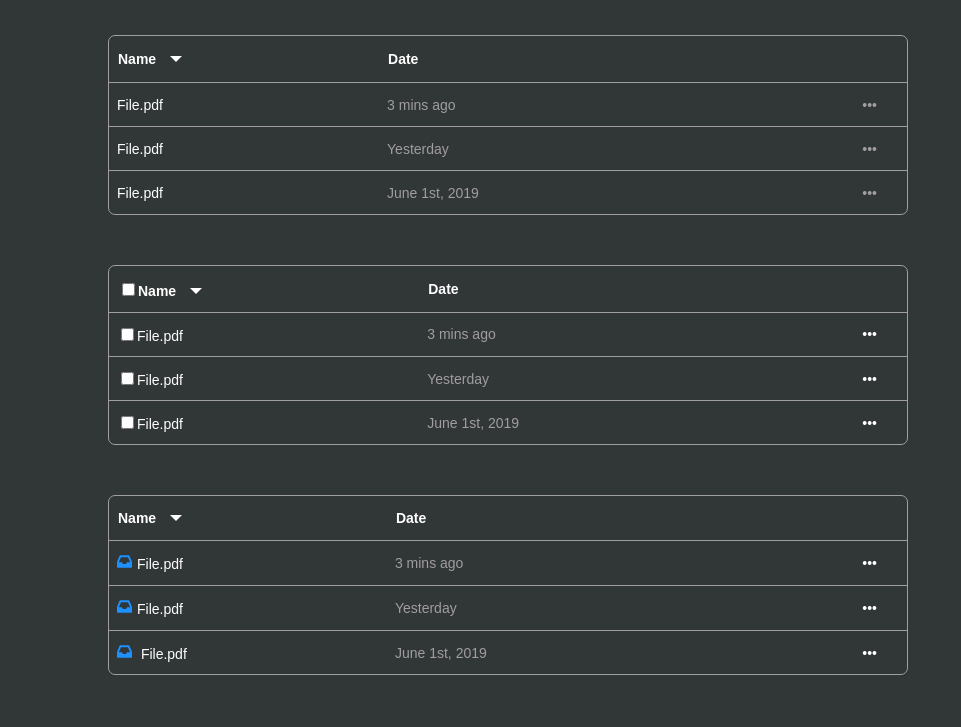
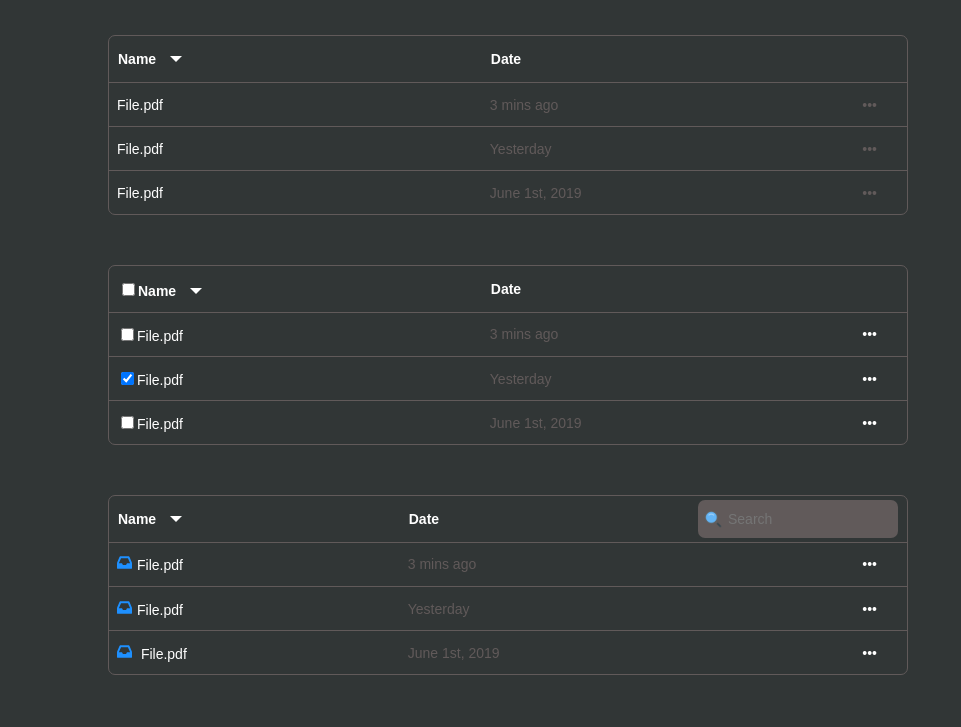
Before and after one commit to sergiigaliant/cursor-blackhawk, a plain HTML site: page HW3 CSS Sergii Galiant/index.html in a window 1280 px wide. Shown: the part 73-800 px from the top of the page, without its empty margins (0-961 px from the left). Drawn offline with Linux system fonts and the light colour scheme.

Commit message:
add input type=search, add file search.png

```diff
--- a/HW3 CSS Sergii Galiant/index.html
+++ b/HW3 CSS Sergii Galiant/index.html
@@ -49,7 +49,7 @@
               </tr>
 
               <tr>
-                <td><label><input type="checkbox" class="checkbox" id="checkbox" />File.pdf</label></td>
+                <td><label><input type="checkbox" class="checkbox" id="checkbox" checked />File.pdf</label></td>
                 <td class="colomn2_table">Yesterday</td>
                 <td class="dots_table2_3">&bull;&bull;&bull;</td>
               </tr>
@@ -66,7 +66,7 @@
                     <tr>
                       <th>Name<span class="triangle"></span></th>
                       <th>Date</th>
-                      <th></th>
+                      <th><input type="search" class="search" id="search" placeholder="Search"></th>
                     </tr>
 
                     <tr>
@@ -88,6 +88,7 @@
                     </tr>
                   </table>
       <!--End third table-->
+
     </div>
   </body>
 </html>
--- a/HW3 CSS Sergii Galiant/style.css
+++ b/HW3 CSS Sergii Galiant/style.css
@@ -2,7 +2,9 @@ body{
   background-color: rgb(49, 54, 54);
   font-family: sans-serif;
   color: white;
-
+  }
+h1{
+  margin-left: 100px;
 }
 table{
 font-family: sans-serif;
@@ -10,30 +12,29 @@ font-size: 14px;
 text-align: left;
 width: 800px;
 height: 180px;
-border: 1px solid rgb(160, 158, 158);
+border: 1px solid rgb(97, 90, 90);
 border-spacing: 0;
 border-radius: 7px 7px 7px 7px;
 margin: auto;
 margin-top: 50px;
 margin-left: 100px
-
 }
 
 th {
 padding: 9px 9px;
+width: 50%;
 }
 
+
 td {
-border-top: 1px solid rgb(160, 158, 158);
+border-top: 1px solid rgb(97, 90, 90);
 padding: 8px;
-
 }
 .dots_table1{
   text-align: right;
   padding-right: 30px;
-  color: rgb(160, 158, 158);
-
-}
+  color: rgb(97, 90, 90);
+  }
 .triangle {
   display: inline;
   position: relative;
@@ -44,7 +45,7 @@ padding: 8px;
 	border-top: 6px solid white;
 }
 .colomn2_table{
-  color: rgb(160, 158, 158);
+  color: rgb(97, 90, 90);
 }
 .dots_table2_3{
   text-align: right;
@@ -56,10 +57,23 @@ label, img,  .triangle, .dots_table1, .dots_table2_3{
 }
 .checkbox {
   cursor: pointer;
-
-}
+ }
 
 img{
   width: 15px;
   margin-right: 5px;
 }
+.search{
+  background-color:rgb(97, 90, 90);
+  background-image: url(./search.png);
+  background-size: 20px;
+  background-position: left 5px center;
+  background-repeat: no-repeat;
+  border: none;
+  border-radius: 7px;
+  font-size: 14px;
+  padding-left: 30px;
+  width: 600%;
+  width: 200px;
+  height: 140%;
+  }
```
Also changed, not shown: HW3 CSS Sergii Galiant/search.png (added).
